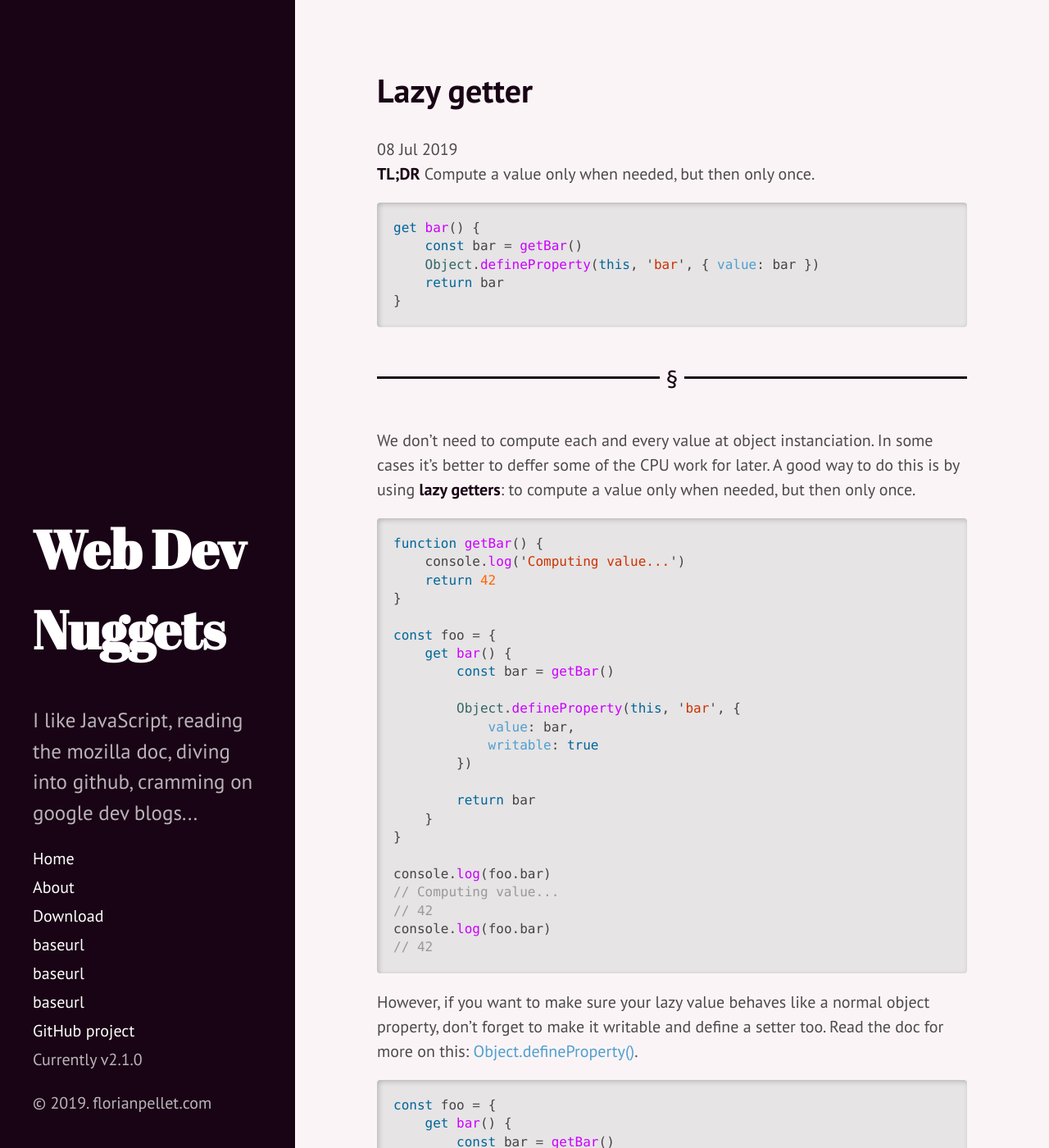
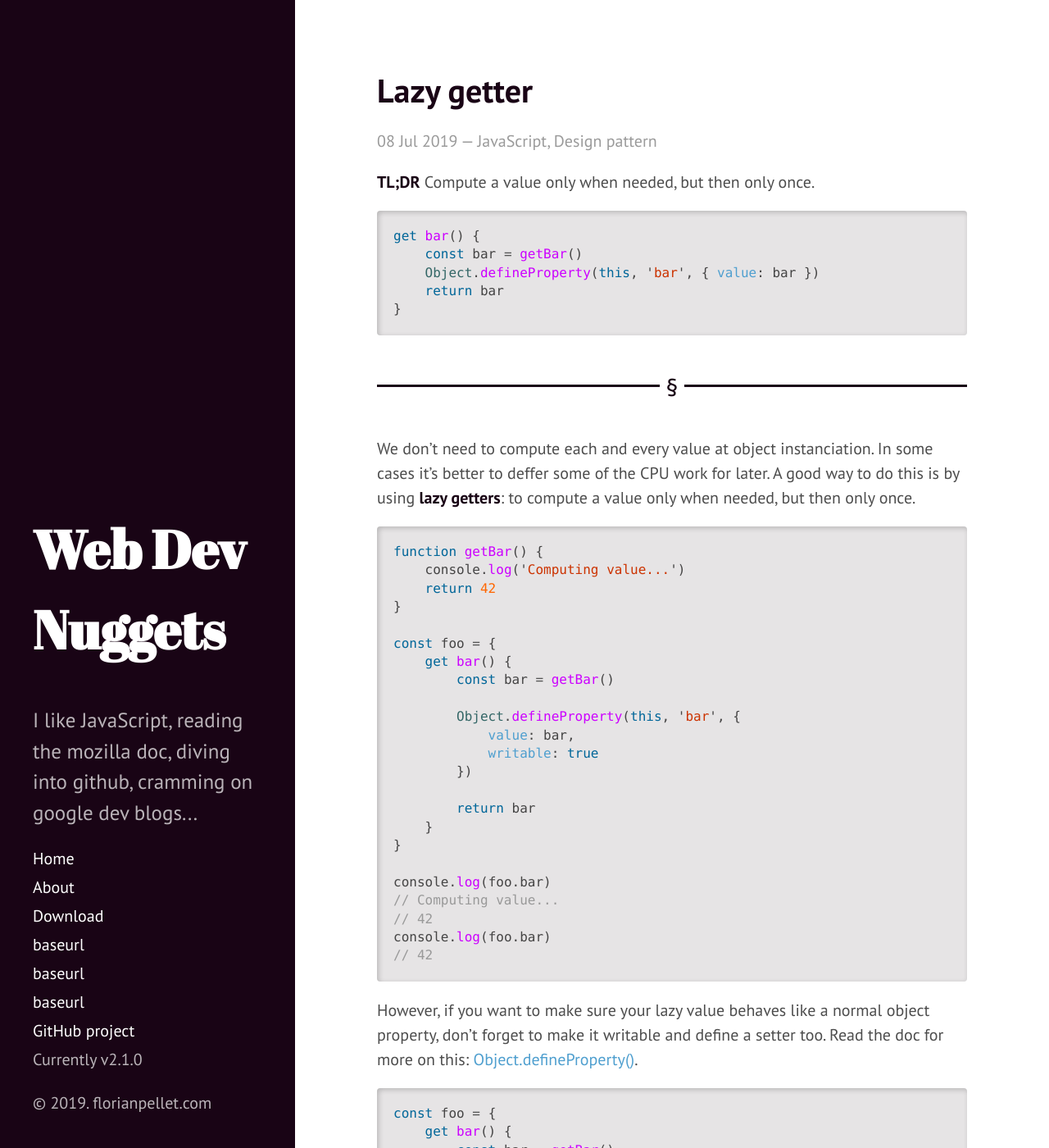
Before and after one commit to Sheraff/TIL, a Jekyll site: the page built from _posts/2019-07-08-Lazy-getter.md, in a window 1280 px wide and 1400 px high. Shown: the whole window at 82% size. Built offline with Jekyll 4.4.1, drawn with Linux system fonts in a browser that asks for light colours.

Commit message:
style and tags

```diff
--- a/_layouts/post.html
+++ b/_layouts/post.html
@@ -5,6 +5,14 @@ excerpt_separator: <hr>
 
 <div class="post">
   <h1 class="post-title">{{ page.title }}</h1>
-  <span class="post-date">{{ page.date | date_to_string }}</span>
+  <span class="post-meta">
+    <span class="post-date">{{ page.date | date_to_string }}</span>
+    {% if page.tags.size != 0 %}
+      —
+      {% for tag in page.tags %}
+        <span class="post-tag">{{ tag }}</span>{% if tag != page.tags.last %}, {% endif %}
+      {% endfor %}
+    {% endif %}
+  </span>
   {{ content }}
 </div>
--- a/public/css/style.css
+++ b/public/css/style.css
@@ -59,12 +59,12 @@ body {
   --black: #190415;
   --link: #4f9fcf;
   --lightgrey: #e6e4e5;
-  --grey: #e5e5e5;
+  --grey: #c5c4c4;
   --darkgrey: #7a7a7a;
-  --code: #bf61ab;
+  --code: #a46092;
   --text: rgba(0, 0, 0, 0.7);
   --whitetext: rgba(255, 255, 255, 0.7);
-  --bg: #fbf4f6;
+  --bg: #ffffff;
   color: var(--text);
   background-color: var(--bg);
   -webkit-text-size-adjust: 100%;
--- a/public/css/style.less
+++ b/public/css/style.less
@@ -70,12 +70,12 @@ body {
 	--black    : #190415;
 	--link     : #4f9fcf;
 	--lightgrey: #e6e4e5;
-	--grey     : #e5e5e5;
+	--grey     : #c5c4c4;
 	--darkgrey : #7a7a7a;
-	--code     : #bf61ab;
+	--code     : #a46092;
 	--text     : rgba(0, 0, 0, 0.7);
 	--whitetext: rgba(255, 255, 255, 0.7);
-	--bg       : #fbf4f6;
+	--bg       : #ffffff;
 
 	color                   : var(--text);
 	background-color        : var(--bg);
```
